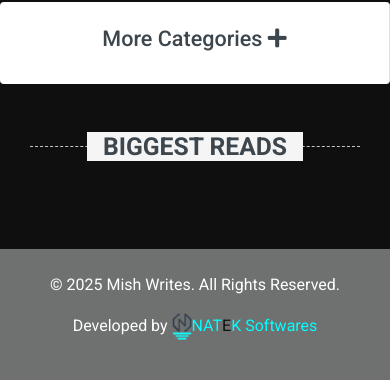
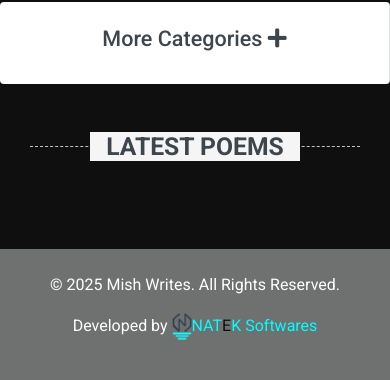
Before and after one commit to NATEK-Softwares/waveza, a Flask app: page / in a window 390 px wide. Shown: the part 830-1210 px from the top of the page. Run offline with Flask 3, Linux system fonts and the light colour scheme; parts of the project's set-up code (start-up, migrations or seed data) failed here and were passed over; some libraries are stand-ins or nearby versions.

Commit message:
Update index.html

```diff
--- a/templates/index.html
+++ b/templates/index.html
@@ -37,7 +37,7 @@
 </h2>
 
 <div class="row">
-    {% for category, count in nav_categories [:6] %}
+    {% for category, count in nav_categories [:4] %}
         {% if category %}
         <div class="col-lg-3 col-md-4 col-sm-6 py-1">
             <a class="text-decoration-none" href="{{ url_for('category', name=category) }}">
@@ -54,7 +54,9 @@
         </div>
         {% endif %}
     {% endfor %}
-    <div class="col-lg-3 col-md-4 col-sm-6 ml-auto p-0 mr-auto  rounded">
+</div>
+<div class="row">
+    <div class="col-lg-3 col-md-4 col-sm-6 ml-auto p-0 mr-auto rounded">
         <a class="text-decoration-none text-center h-100" href="{{ url_for('categories', name='category')}}">
             <div class="cat-item d-flex align-items-center pt-4 pb-4 border-right rounded">
                 <div class="flex-fill">
@@ -71,10 +73,10 @@
 <!-- Poems Start -->
 <div class="container-fluid pt-5" id="biggest-reads">
     <h2 class="section-title position-relative text-uppercase text-center mx-xl-5 mb-4">
-        <span class="bg-secondary px-3">Biggest Reads</span>
+        <span class="bg-secondary px-3">Latest Poems</span>
     </h2>
     <div class="row px-xl-5 pb-3">
-        {% for poem in poems  %}
+        {% for poem in poems [-1:-5:-1]  %}
         <div class="col-lg-3 col-md-4 col-sm-6 pb-1">
             <a class="text-decoration-none" href="{{ url_for('poem', poem_id=poem.id, slug=poem.slug) }}" data-bs-toggle="modal" data-bs-target="#modal-{{ poem.slug }}">
                 <div class="cat-item d-flex align-items-center mb-4">
@@ -83,7 +85,8 @@
                     </div>
                     <div class="flex-fill pl-3">
                         <h6>{{ poem.title }}</h6>
-                        <small class="text-body">{{ poem.author.username }}</small>
+                        <small class="text-body">{{ poem.author.username }}</small><br>
+                        <small class="text-muted">{{ poem.timestamp.strftime('%b %d, %Y') }}</small>
                     </div>
                 </div>
             </a>
```
